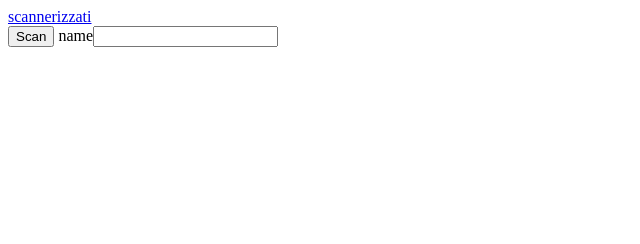
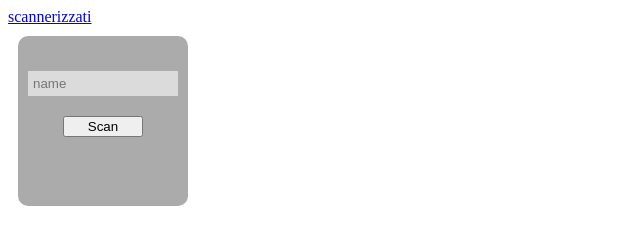
Before and after one commit to fogninid/docs, a website: page client/src/index.html in a window 1280 px wide. Shown: the whole page, without its empty margins (0-640 px from the left). Drawn offline with nearby package versions, Linux system fonts and the light colour scheme.

Commit message:
stylizing scan button

```diff
--- a/client/src/index.html
+++ b/client/src/index.html
@@ -48,6 +48,25 @@
             transform: translate(0, -50%);
         }
 
+        #name {
+            top: 10px;
+            position: relative;
+            margin: 15px auto;
+            width: 100%;
+            box-sizing: border-box;
+            background-color: #dbdbdb;
+            border: 0;
+            padding: 5px;
+            color: #333333;
+        }
+
+        #scan {
+            box-sizing: border-box;
+            margin: 15px auto;
+            width: 80px;
+            display: block;
+        }
+
         .success {
             background: green;
         }
@@ -62,13 +81,14 @@
 <script src="js/jquery-3.2.1.min.js"></script>
 
 <a href="repo/">scannerizzati</a>
-<div>
-    <form action="">
-        <input id="scan" value="Scan" type="button">
-        <label for="name">name</label><input id="name" value="" type="text">
-    </form>
+<div id="output">
+    <div class="scan">
+        <form action="">
+            <input id="name" value="" placeholder="name" type="text">
+            <input id="scan" value="Scan" type="button">
+        </form>
+    </div>
 </div>
-<div id="output"></div>
 
 <script language="javascript" type="text/javascript">
   $(function() {
```
